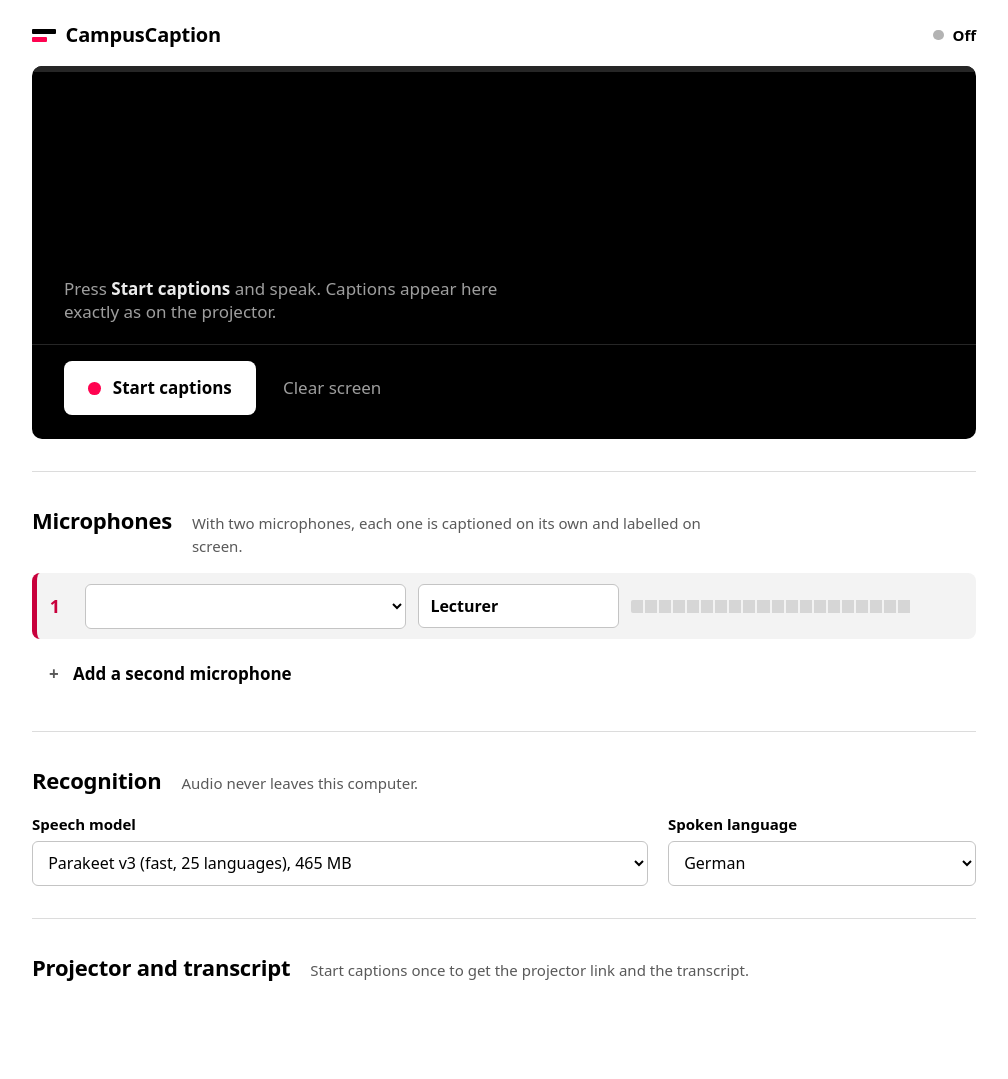
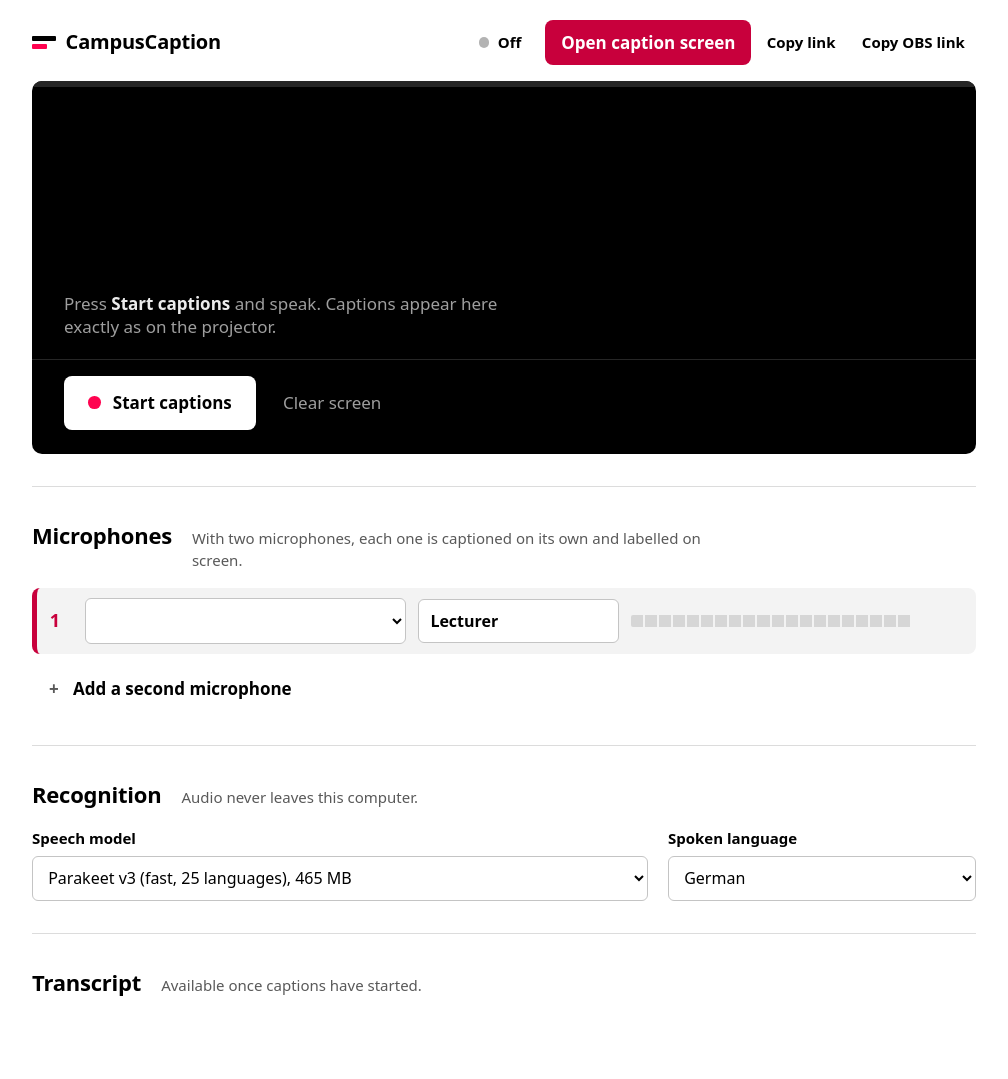
Before and after one commit to Campus-Caption/CampusCaption, a FastAPI app: page / in a window 1280 px wide. Shown: the whole page, without its empty margins (136-1144 px from the left). Before the commit the page ends 981 px from the top, so only its background shows below. Run offline with FastAPI, Linux system fonts and the light colour scheme; data that the repository does not hold is empty; some web fonts are replaced.

Commit message:
Put Open caption screen in the top bar
The projector buttons (Open caption screen, Copy link, Copy OBS link) move from the bottom
of the page to the top bar and work before captions start: the first click creates the
session. The bottom section is now just Transcript (download, end session).

Co-Authored-By: Claude Opus 5.5 <noreply@anthropic.com>
Claude-Session: https://claude.ai/code/session_01HvebKVExkSD9dxRE8WKYqc

```diff
--- a/app/templates/index.html
+++ b/app/templates/index.html
@@ -15,11 +15,19 @@
   <div class="page">
     <header class="top">
       <span class="brand"><span class="mark" aria-hidden="true"><i></i><i></i></span>CampusCaption</span>
-      <p class="onair" id="state-chip" aria-live="polite">
-        <span class="lamp" aria-hidden="true"></span>
-        <span id="state-text">Off</span>
-        <time id="clock" hidden>0:00</time>
-      </p>
+      <div class="top-right">
+        <p class="onair" id="state-chip" aria-live="polite">
+          <span class="lamp" aria-hidden="true"></span>
+          <span id="state-text">Off</span>
+          <time id="clock" hidden>0:00</time>
+        </p>
+        <!-- Projector: available right away; the first click creates the session if there is none yet -->
+        <div class="projector" role="group" aria-label="Caption screen for the projector">
+          <a id="overlay-link" class="primary" href="/overlay" target="_blank" rel="noopener">Open caption screen</a>
+          <button id="copy-link" type="button" class="link-btn">Copy link</button>
+          <button id="copy-obs" type="button" class="link-btn" aria-label="Copy OBS link" title="Transparent background, no buttons: for OBS browser sources"><span class="wide-only">Copy </span>OBS link</button>
+        </div>
+      </div>
     </header>
 
     <p id="gate" class="notice info" role="status" hidden></p>
@@ -103,21 +111,17 @@
         <p id="polish-hint" class="hint"></p>
       </section>
 
-      <!-- Projector & transcript -->
+      <!-- Transcript & session -->
       <section class="block" id="output" aria-labelledby="out-h">
         <div class="block-head">
-          <h2 id="out-h">Projector and transcript</h2>
-          <p class="hint output-empty">Start captions once to get the projector link and the transcript.</p>
+          <h2 id="out-h">Transcript</h2>
+          <p class="hint output-empty">Available once captions have started.</p>
         </div>
         <div id="share" hidden>
           <div class="actions">
-            <a id="overlay-link" class="primary" target="_blank" rel="noopener">Open caption screen</a>
-            <button id="copy-link" type="button" class="secondary">Copy screen link</button>
-            <button id="copy-obs" type="button" class="secondary">Copy OBS link</button>
-            <button id="export" type="button" class="secondary">Download transcript</button>
+            <button id="export" type="button" class="secondary">Download transcript (.txt)</button>
+            <button id="end" type="button" class="danger">End session</button>
           </div>
-          <p class="hint">Drag the caption screen onto the projector and press F for full screen. The OBS link has a transparent background.</p>
-          <button id="end" type="button" class="danger">End session</button>
         </div>
       </section>
     </main>
--- a/frontend/static/css/console.css
+++ b/frontend/static/css/console.css
@@ -43,6 +43,11 @@ body { margin: 0; background: var(--desk); color: var(--ink); font: 400 1.0625re
 .mark i { display: block; height: 5px; border-radius: 1px; background: var(--ink); }
 .mark i:last-child { width: 62%; background: var(--tally); }
 
+.top-right { display: flex; align-items: center; gap: .75rem 1.5rem; flex-wrap: wrap; justify-content: flex-end; }
+.projector { display: flex; align-items: center; gap: .25rem; }
+.projector .primary { padding: .6rem 1rem; }
+.link-btn { background: none; color: var(--ink); font-weight: 700; font-size: .9375rem; padding: .6rem .7rem; border-radius: 6px; }
+.link-btn:hover { background: var(--paper); text-decoration: underline; text-decoration-color: var(--tha-pink); text-underline-offset: 3px; }
 .onair { display: inline-flex; align-items: center; gap: .55rem; margin: 0; font-weight: 700; font-size: .9375rem; }
 .lamp { width: .65rem; height: .65rem; border-radius: 50%; background: #b3b3b3; flex: none; }
 #clock { font-variant-numeric: tabular-nums; color: var(--muted); font-weight: 500; }
@@ -116,7 +121,7 @@ button:disabled { opacity: .55; cursor: default; }
 .primary:hover { background: var(--black); }
 .secondary { background: var(--field); color: var(--ink); box-shadow: inset 0 0 0 1px #c4c4c4; font-weight: 500; }
 .secondary:hover { box-shadow: inset 0 0 0 1px var(--ink); }
-.danger { background: none; color: #b3261e; padding: .4rem 0; font-weight: 700; margin-top: 1.25rem; }
+.danger { background: none; color: #b3261e; padding: .7rem .5rem; font-weight: 700; margin-left: auto; }
 .danger:hover { text-decoration: underline; }
 
 /* ---------- desk blocks: separated by space and a hairline, not boxed ---------- */
@@ -200,4 +205,12 @@ select:hover, input[type="text"]:hover { border-color: var(--ink); }
   .strip .meter { grid-column: 2; grid-row: 3; }
   .strip .strip-end { grid-column: 3; grid-row: 1; }
   .actions > * { flex: 1 1 100%; }
+  .danger { margin-left: 0; }
+  /* phone: brand and Live on one line, the projector buttons as one full-width row below */
+  .top { display: grid; grid-template-columns: 1fr auto; row-gap: .75rem; }
+  .top-right { display: contents; }
+  .projector { grid-column: 1 / -1; }
+  .projector .primary { flex: 1 1 auto; min-width: 0; padding: .6rem .75rem; font-size: .9375rem; }
+  .link-btn { font-size: .875rem; padding: .6rem .45rem; white-space: nowrap; }
+  .wide-only { display: none; }
 }
--- a/frontend/static/js/console.js
+++ b/frontend/static/js/console.js
@@ -102,6 +102,20 @@ async function errorMessage(res) {
 }
 
 // ------------------------------------------------------------------ session + feed
+const overlayUrl = (extra = "") => `${location.origin}/overlay?session=${S.sessionId}${extra}`;
+
+// The caption screen can be opened before captions start: the first click creates the session.
+// The window is opened synchronously (so pop-up blockers allow it) and pointed at the session once it exists.
+async function openCaptionScreen(e) {
+  if (S.sessionId) return; // the link already points at the session
+  e.preventDefault();
+  const win = window.open("about:blank", "_blank");
+  if (await ensureSession()) {
+    if (win) win.location.href = overlayUrl(); else location.assign(overlayUrl());
+  } else if (win) {
+    win.close();
+  }
+}
 async function ensureSession() {
   if (S.sessionId) return true;
   const res = await api("/api/captions/session", {
@@ -109,8 +123,7 @@ async function ensureSession() {
   });
   if (!res.ok) { notice(await errorMessage(res), "error"); return false; }
   S.sessionId = (await res.json()).session_id;
-  const url = `${location.origin}/overlay?session=${S.sessionId}`;
-  $("overlay-link").href = url;
+  $("overlay-link").href = overlayUrl();
   $("share").hidden = false;
   S.feed = CaptionFeed.connect(S.sessionId, { onEvent: onFeed });
   return true;
@@ -324,6 +337,7 @@ async function endSession() {
   await api(`/api/captions/session/${S.sessionId}`, { method: "DELETE" });
   S.feed?.close(); S.feed = null; S.sessionId = null;
   renderer.reset(); $("share").hidden = true; $("stats").textContent = "";
+  $("overlay-link").href = "/overlay";
 }
 
 async function exportTranscript() {
@@ -367,8 +381,9 @@ async function init() {
   $("remove-mic").onclick = () => { setSecondMic(false); $("add-mic").focus(); };
 
   $("clear").onclick = async () => { if (S.sessionId) await api(`/api/captions/session/${S.sessionId}/clear`, { method: "POST" }); else renderer.reset(); };
-  $("copy-link").onclick = (e) => copy($("overlay-link").href, e.target);
-  $("copy-obs").onclick = (e) => copy($("overlay-link").href + "&theme=transparent&controls=0&hide=0", e.target);
+  $("overlay-link").addEventListener("click", openCaptionScreen);
+  $("copy-link").onclick = async (e) => { if (await ensureSession()) copy(overlayUrl(), e.target); };
+  $("copy-obs").onclick = async (e) => { if (await ensureSession()) copy(overlayUrl("&theme=transparent&controls=0&hide=0"), e.target); };
   $("export").onclick = exportTranscript;
   $("end").onclick = endSession;
   window.addEventListener("beforeunload", (e) => { if (S.wantOn) { e.preventDefault(); e.returnValue = ""; } });
```
